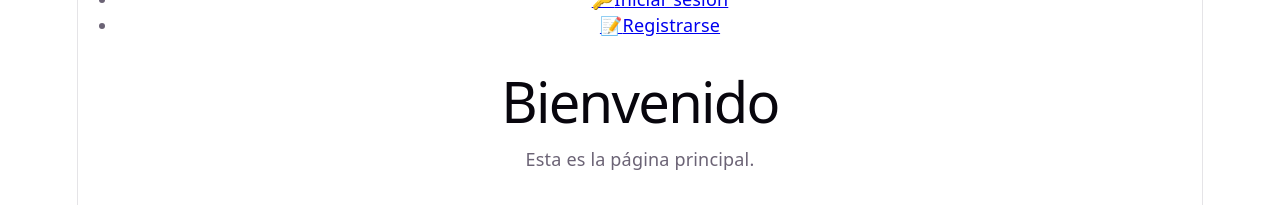
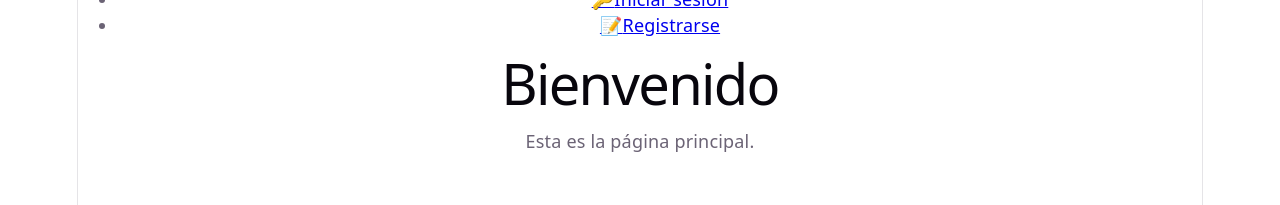
Before and after one commit to caceresdiegoleonel1986/ProyectoM4_CaceresDiego, a React (Vite) app: page / in a window 1280 px wide. Shown: the part 364-569 px from the top of the page. Built offline with nearby package versions, Linux system fonts and the light colour scheme; no server answers.

Commit message:
refactor(router): actualizar AppRouter con layout y main-content

```diff
--- a/src/routes/AppRouter.tsx
+++ b/src/routes/AppRouter.tsx
@@ -8,7 +8,9 @@ import { ProtectedRoute } from "./ProtectedRoute";
 
 export const AppRouter = () => (
     <BrowserRouter>
+        <div className="app-layout">
             <Navbar />
+            <main className="main-content">
                 <Routes>
                     <Route path="/" element={<Home />} />
                     <Route path="/login" element={<LoginPage />} />
@@ -22,5 +24,7 @@ export const AppRouter = () => (
                         }
                     />
                 </Routes>
+            </main>
+        </div>
     </BrowserRouter>
 );
```
Lines whose indentation alone changed are shown as unchanged.
